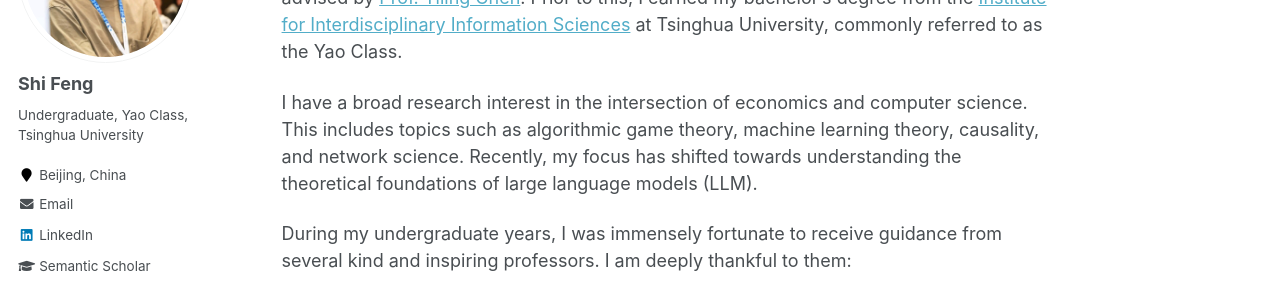
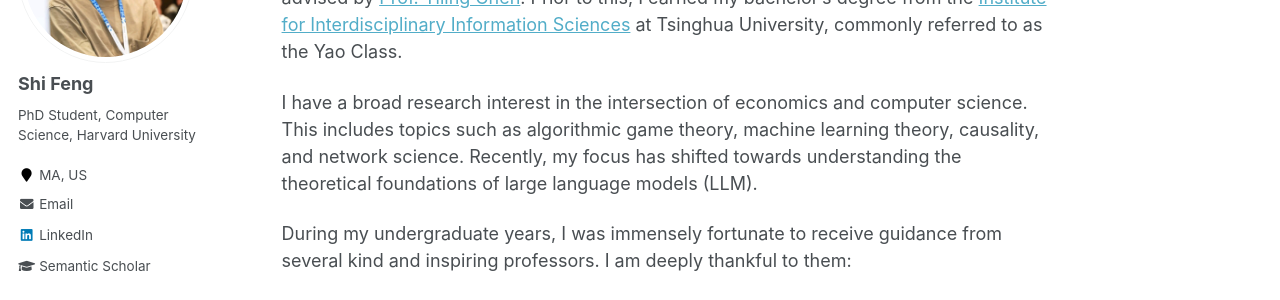
Before and after one commit to fengtony686/fengshi.link, a Jekyll site: the page built from _pages/about.md, in a window 1280 px wide. Shown: the part 230-530 px from the top of the page. Built offline with Jekyll 4.4.1, drawn with Linux system fonts in a browser that asks for light colours.

Commit message:
Update _config.yml

```diff
--- a/_config.yml
+++ b/_config.yml
@@ -10,7 +10,7 @@
 title                    : "Shi Feng"
 title_separator          : "-"
 name                     : &name "Shi Feng"
-description              : &description "Undergraduate at Tsinghua University"
+description              : &description "PhD Student at Harvard University"
 url                      : https://fengshi.link # the base hostname & protocol for your site e.g. "https://mmistakes.github.io"
 baseurl                  : "" # the subpath of your site, e.g. "/blog"
 repository               : ""
@@ -82,8 +82,8 @@
 author:
   name             : "Shi Feng"
   avatar           : "me.jpg"
-  bio              : "Undergraduate, Yao Class, Tsinghua University"
-  location         : "Beijing, China"
+  bio              : "PhD Student, Computer Science, Harvard University"
+  location         : "MA, US"
   employer         :
   pubmed           :
   googlescholar    : #"https://scholar.google.com/citations?user=7XxWCegAAAAJ"
```
